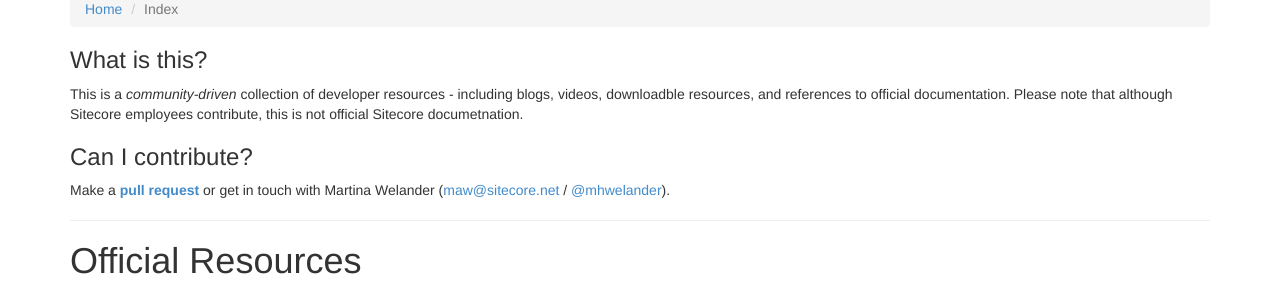
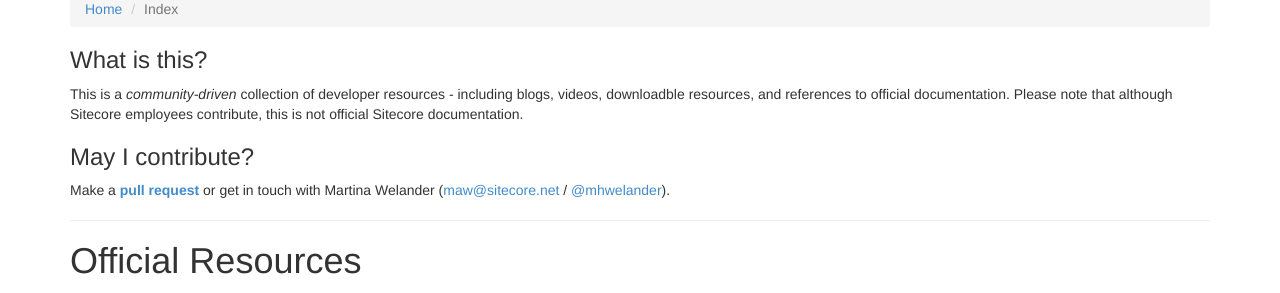
Before and after one commit to Sitecore-Community/docs, a Jekyll site: the page built from index.md, in a window 1280 px wide and 900 px high. Shown: the part 279-572 px from the top of the window. Built offline with Jekyll 4.4.1, drawn with Linux system fonts in a browser that asks for light colours; nearby versions of some CDN libraries; the list of posts is cut into pages by our own code; some of the changed text lies outside the part shown.

Commit message:
Small grammatical fixes

```diff
--- a/index.md
+++ b/index.md
@@ -4,9 +4,9 @@
 ---
 
 ### What is this?
-This is a *community-driven* collection of developer resources - including blogs, videos, downloadble resources, and references to official documentation. Please note that although Sitecore employees contribute, this is not official Sitecore documetnation.
+This is a *community-driven* collection of developer resources - including blogs, videos, downloadble resources, and references to official documentation. Please note that although Sitecore employees contribute, this is not official Sitecore documentation.
 
-### Can I contribute?
+### May I contribute?
 Make a **[pull request](https://github.com/Sitecore-Community/Sitecore-Community-Docs)** or get in touch with Martina Welander ([maw@sitecore.net](maw@sitecore.net) / [@mhwelander](http://twitter.com/mhwelander)).
 
 ---------------------------------------
@@ -119,7 +119,7 @@
 
 -------------------------------------
 
-## [Sitecore and  Mobile](/docs/documentation/Mobile/index.html)
+## [Sitecore and Mobile](/docs/documentation/Mobile/index.html)
 
 -------------------------------------
 
@@ -147,7 +147,7 @@
 * [https://docs.google.com/spreadsheet/pub?key=0AuSZJtbDBPCQdFZKaUIxZkhxZlFndk11c1NUZU84YkE&output=html](https://docs.google.com/spreadsheet/pub?key=0AuSZJtbDBPCQdFZKaUIxZkhxZlFndk11c1NUZU84YkE&output=html) (MVP Details)
 * [http://pipes.yahoo.com/pipes/pipe.info?_id=a4854adf0c2c2518e526facaac8ab8c2](http://pipes.yahoo.com/pipes/pipe.info?_id=a4854adf0c2c2518e526facaac8ab8c2) (Older Yahoo! MVP pipe - [RSS](http://pipes.yahoo.com/pipes/pipe.run?_id=a4854adf0c2c2518e526facaac8ab8c2&_render=rss) / [JSON](http://pipes.yahoo.com/pipes/pipe.run?_id=a4854adf0c2c2518e526facaac8ab8c2&_render=json))
 
-##Newsletters
+## Newsletters
 
 ### Daily
 
```
Also changed, not shown: other parts of index.md (+1 -1 lines).
